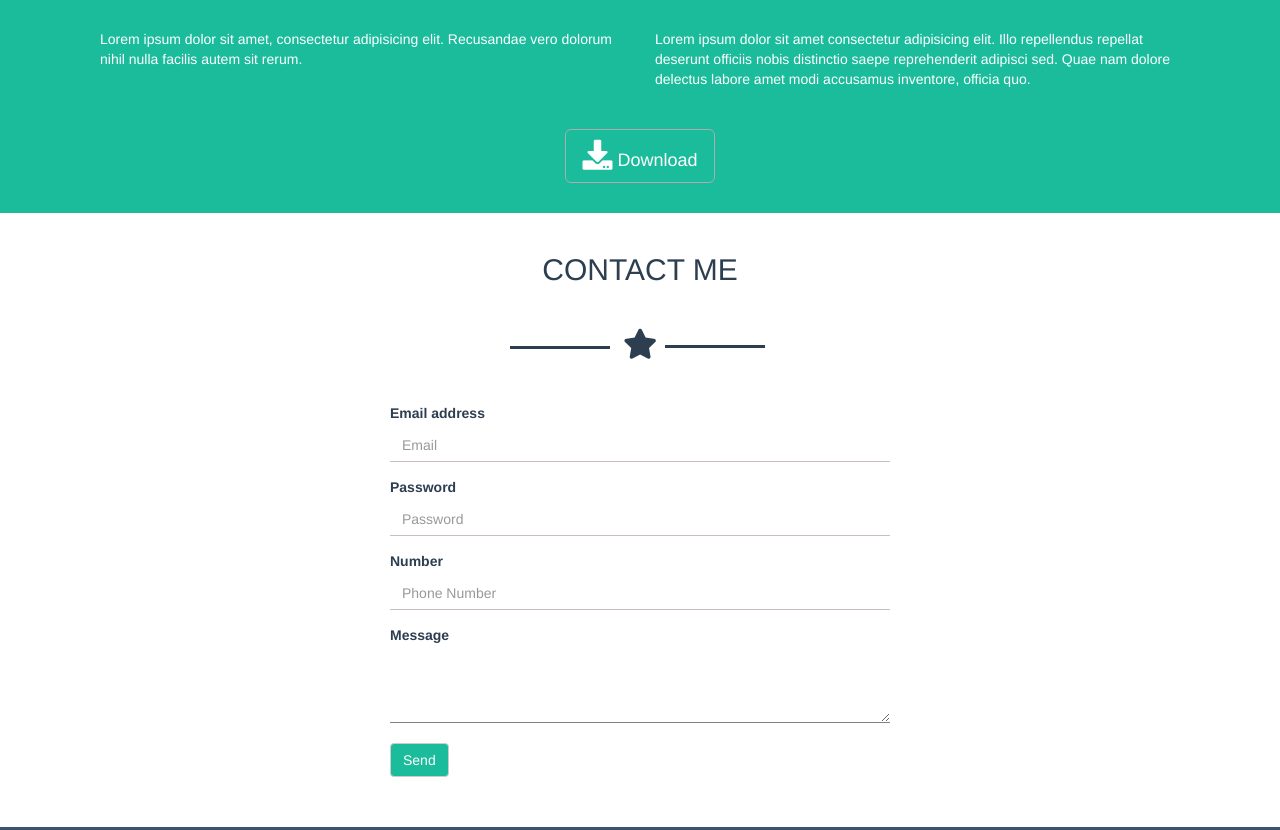
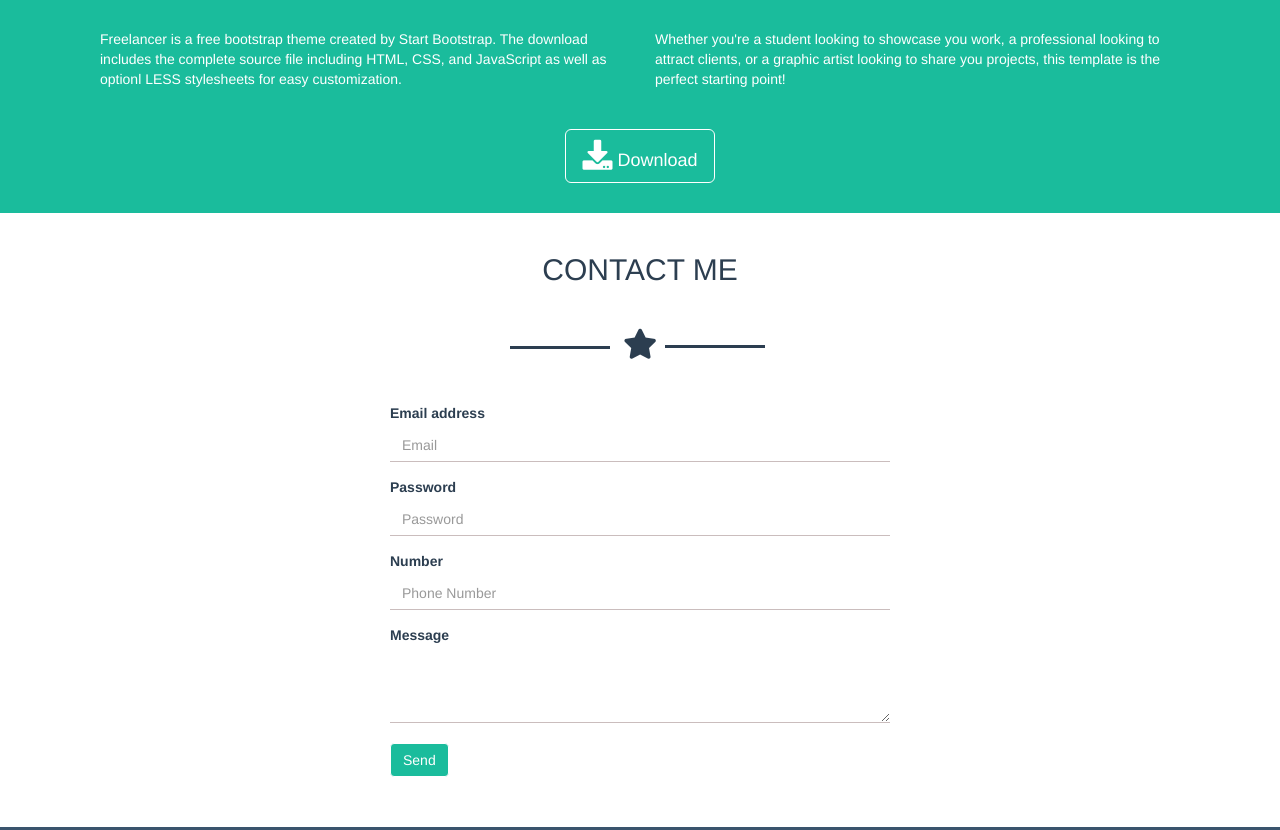
Before and after one commit to DociIva/html-css-bootstrap-freelancer, a plain HTML site: page index.html in a window 1280 px wide. Shown: the part 1380-2210 px from the top of the page. Drawn offline with nearby package versions, Linux system fonts and the light colour scheme.

Commit message:
varie mod

```diff
--- a/css/style.css
+++ b/css/style.css
@@ -151,6 +151,7 @@ img {
     background:#1abc9c;
     color: white;
     box-shadow: none;
+    border: 1px solid #fff;
 }
 .bottone .btn:hover {
     background: white;
@@ -198,7 +199,7 @@ img {
 /*textarea*/
 .bl-areatext {
     border:none;
-    border-bottom: 1px solid rgb(130, 130, 130);
+    border-bottom: 1px solid rgb(202, 189, 189);
     box-shadow: none;
     border-radius: 0;
 }
--- a/index.html
+++ b/index.html
@@ -119,16 +119,18 @@
                 </div> <!--chiusa divide-->
             <div class="row about-text">
                 <div class="col-xs-12 col-sm-6">
-                    <p>Lorem ipsum dolor sit amet, consectetur adipisicing elit. Recusandae vero dolorum nihil nulla facilis autem sit rerum. </p>
+                    <p> Freelancer is a free bootstrap theme created by Start Bootstrap.
+                      The download includes the complete source file including HTML, CSS, and JavaScript as well as optionl LESS stylesheets for easy customization. </p>
                 </div>
                 <div class="col-xs-12 col-sm-6">
-                    <p>Lorem ipsum dolor sit amet consectetur adipisicing elit. Illo repellendus repellat deserunt officiis nobis distinctio saepe reprehenderit adipisci sed. Quae nam dolore delectus labore amet modi accusamus inventore, officia quo.</p>
+                    <p>Whether you're a student looking to showcase you work, a professional looking to attract
+                      clients, or a graphic artist looking to share you projects, this template is the perfect starting point!</p>
                 </div>
             </div> <!--chiusare del about text-->
         </div><!--chiusira del container-->
            <div class="bottone">
             <a href="#" class="btn btn-default btn-lg active" role="button"><i class="fas fa-download"></i> Download</a>
-           </div>
+           </div> <!--chiusura bottone-->
     </section>
     <!-- SEZIONE CONTACT ME-->
     <section class="contact">
```
